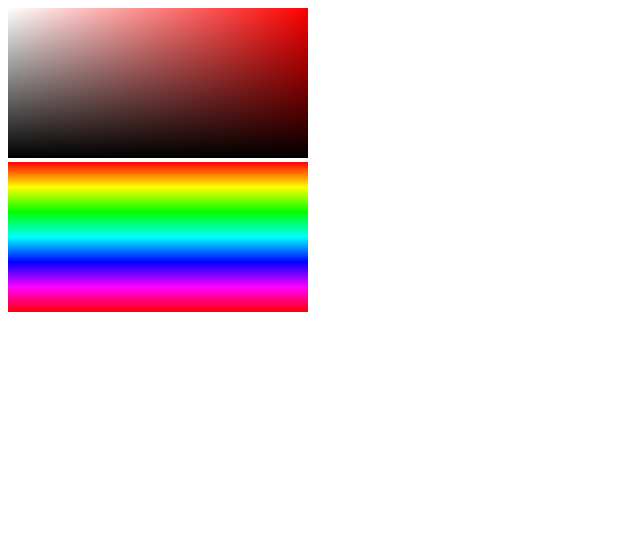
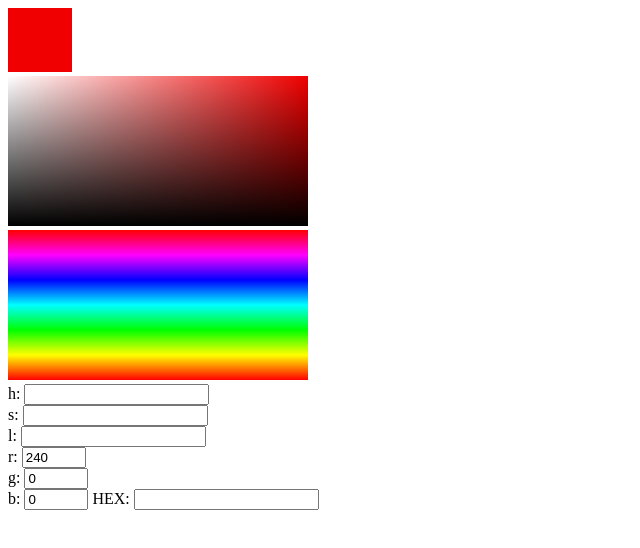
Before and after one commit to saaratrix/color-scheme-helper, a Svelte app: page / in a window 1280 px wide. Shown: the top 548 px of the page, without its empty margins (0-640 px from the left). Built offline with nearby package versions, Linux system fonts and the light colour scheme.

Commit message:
Testing Svelte property bindings and a store. Also started reading the RGB data.

```diff
--- a/public/global.css
+++ b/public/global.css
@@ -1,63 +1,3 @@
-html, body {
-	position: relative;
-	width: 100%;
-	height: 100%;
+*, *:before, *:after {
+	box-sizing: border-box;
 }
-
-body {
-	color: #333;
-	margin: 0;
-	padding: 8px;
-	box-sizing: border-box;
-	font-family: -apple-system, BlinkMacSystemFont, "Segoe UI", Roboto, Oxygen-Sans, Ubuntu, Cantarell, "Helvetica Neue", sans-serif;
-}
-
-a {
-	color: rgb(0,100,200);
-	text-decoration: none;
-}
-
-a:hover {
-	text-decoration: underline;
-}
-
-a:visited {
-	color: rgb(0,80,160);
-}
-
-label {
-	display: block;
-}
-
-input, button, select, textarea {
-	font-family: inherit;
-	font-size: inherit;
-	-webkit-padding: 0.4em 0;
-	padding: 0.4em;
-	margin: 0 0 0.5em 0;
-	box-sizing: border-box;
-	border: 1px solid #ccc;
-	border-radius: 2px;
-}
-
-input:disabled {
-	color: #ccc;
-}
-
-button {
-	color: #333;
-	background-color: #f4f4f4;
-	outline: none;
-}
-
-button:disabled {
-	color: #999;
-}
-
-button:not(:disabled):active {
-	background-color: #ddd;
-}
-
-button:focus {
-	border-color: #666;
-}
--- a/src/App.svelte
+++ b/src/App.svelte
@@ -1,5 +1,4 @@
 <script lang="ts">
-	export let name: string;
 	import ColorSelector from './color-selector/ColorSelector.svelte';
 </script>
 <style>
--- /dev/null
+++ b/src/color-selector/ColorInput.svelte
@@ -0,0 +1,34 @@
+<script lang="ts">
+  import { r, g, b } from './selected-colors.store';
+
+  setInterval(() => {
+    let value = $r + 1;
+    value = value % 255;
+    r.set(value);
+  }, 10);
+</script>
+
+<div>
+  <div class="input-group">
+    <label>h: </label>
+    <input type="number" name="h">
+    <br>
+    <label>s: </label>
+    <input type="number" name="s">
+    <br>
+    <label>l: </label>
+    <input type="number" name="l">
+  </div>
+  <div class="input-group">
+    <label>r: </label>
+    <input value={$r} name="r" type="number" step="1" min="0" max="255">
+    <br>
+    <label>g: </label>
+    <input value={$g} name="g" type="number" step="1" min="0" max="255">
+    <br>
+    <label>b: </label>
+    <input value={$b} name="b" type="number" step="1" min="0" max="255">
+    <label>HEX: </label>
+    <input name="hex" type="text" maxlength="9">
+  </div>
+</div>
--- a/src/color-selector/ColorPicker.svelte
+++ b/src/color-selector/ColorPicker.svelte
@@ -1,19 +1,94 @@
 <script lang="ts">
-  import { onMount } from 'svelte';
+  import { onDestroy, onMount } from 'svelte';
   import { drawRGBStrip, drawHSVBlock } from './color-picker-helpers';
+  import { toRGBAforCSS } from '../helpers/color-space-helpers';
+
+  import { r, g, b } from './selected-colors.store';
+  import type { Unsubscriber } from 'svelte/store';
 
   let slCanvas: HTMLCanvasElement;
+  let slContext: CanvasRenderingContext2D | undefined;
   let rgbCanvas: HTMLCanvasElement;
+  let rgbContext: CanvasRenderingContext2D | undefined;
 
-  onMount(() => {
+  let slPointerDown: boolean = false;
+  let rgbPointerDown: boolean = false;
+
+  const subscriptions: Unsubscriber[] = [];
+
+  onMount((): void => {
+    initEvents();
+
+    slContext = slCanvas.getContext('2d');
+    rgbContext = slCanvas.getContext('2d');
+
     drawRGBStrip(rgbCanvas);
-    drawHSVBlock('rgba(255, 0, 0, 1)', slCanvas);
+    drawHSVBlock(toRGBAforCSS($r, $g, $b, 1), slCanvas);
+
+    subscriptions.push(
+      r.subscribe(value => {
+        drawHSVBlock(toRGBAforCSS($r, $g, $b, 1), slCanvas);
+      }),
+      g.subscribe(value => {
+        drawHSVBlock(toRGBAforCSS($r, $g, $b, 1), slCanvas);
+      }),
+      b.subscribe(value => {
+        drawHSVBlock(toRGBAforCSS($r, $g, $b, 1), slCanvas);
+      }),
+    );
   });
+
+  onDestroy((): void => {
+    for (const subscription of subscriptions) {
+      subscription();
+    }
+
+    removeEvents();
+  });
+
+  function initEvents(): void {
+    window.addEventListener('pointerleave', onWindowPointerLeave);
+    window.addEventListener('pointerup', onWindowPointerUp);
+
+    rgbCanvas.addEventListener('pointerdown', onRGBPointerDown);
+    rgbCanvas.addEventListener('pointermove', onRGBPointerMove);
+  }
+
+  function removeEvents(): void {
+
+  }
+
+  function onRGBPointerDown(): void {
+    rgbPointerDown = true;
+  }
+
+  function onRGBPointerMove(event: PointerEvent): void {
+    if (!rgbPointerDown) {
+      return;
+    }
+
+    const imageData = rgbContext.getImageData(event.clientX, event.clientY, 1, 1);
+    console.log('pixel data!', imageData);
+  }
+
+  function onWindowPointerUp(): void {
+    rgbPointerDown = false;
+    slPointerDown = false;
+  }
+
+  function onWindowPointerLeave(): void {
+    rgbPointerDown = false;
+    slPointerDown = false;
+  }
 </script>
 <style lang="scss">
 .color-picker-saturation-lightness-container,
 .color-picker-rgb-container {
   position: relative;
+}
+
+canvas {
+  cursor: crosshair;
 }
 </style>
 <div class="color-picker">
--- a/src/color-selector/ColorSelector.svelte
+++ b/src/color-selector/ColorSelector.svelte
@@ -1,5 +1,32 @@
-<script>
-    import ColorPicker from "./ColorPicker.svelte";
+<script lang="ts">
+  import ColorPicker from "./ColorPicker.svelte";
+  import ColorInput from "./ColorInput.svelte";
+  import { toRGBforCSS } from "../helpers/color-space-helpers";
+
+  import { r, g, b } from './selected-colors.store';
+
 </script>
+<style lang="scss">
+  $size-selected-color: 64px;
 
-<ColorPicker />
+  .selected-color {
+    display: inline-block;
+    width: $size-selected-color;
+    height: $size-selected-color;
+  }
+</style>
+
+<section>
+  <header class="color-selector-header">
+    <div class="selected-color" style="background-color: { toRGBforCSS($r, $g, $b) }"></div>
+  </header>
+  <main>
+    <div class="color-picker-container">
+      <ColorPicker />
+    </div>
+    <div class="color-input-container">
+      <ColorInput />
+    </div>
+  </main>
+
+</section>
--- a/src/color-selector/color-picker-helpers.ts
+++ b/src/color-selector/color-picker-helpers.ts
@@ -5,11 +5,11 @@ export function drawRGBStrip(canvas: HTMLCanvasElement): void {
   const height = canvas.height;
   const gradient = context.createLinearGradient(0, 0, 0, height);
   gradient.addColorStop(0, 'rgba(255, 0, 0, 1)');
-  gradient.addColorStop(1 / 6, 'rgba(255, 255, 0, 1)');
-  gradient.addColorStop(2 / 6, 'rgba(0, 255, 0, 1)');
+  gradient.addColorStop(1 / 6, 'rgba(255, 0, 255, 1)');
+  gradient.addColorStop(2 / 6, 'rgba(0, 0, 255, 1)');
   gradient.addColorStop(3 / 6, 'rgba(0, 255, 255, 1)');
-  gradient.addColorStop(4 / 6, 'rgba(0, 0, 255, 1)');
-  gradient.addColorStop(5 / 6, 'rgba(255, 0, 255, 1)');
+  gradient.addColorStop(4 / 6, 'rgba(0, 255, 0, 1)');
+  gradient.addColorStop(5 / 6, 'rgba(255, 255, 0, 1)');
   gradient.addColorStop(1, 'rgba(255, 0, 0, 1)');
 
   context.fillStyle = gradient;
--- /dev/null
+++ b/src/color-selector/selected-colors.store.ts
@@ -0,0 +1,5 @@
+import { writable } from 'svelte/store';
+
+export const r = writable<number>(0);
+export const g = writable<number>(0);
+export const b = writable<number>(0);
--- /dev/null
+++ b/src/helpers/color-space-helpers.ts
@@ -0,0 +1,7 @@
+export function toRGBforCSS(r: number, g: number, b: number): string {
+  return `rgb(${r}, ${g}, ${b})`;
+}
+
+export function toRGBAforCSS(r: number, g: number, b: number, a: number): string {
+  return `rgb(${r}, ${g}, ${b}, ${a})`;
+}
--- a/src/main.ts
+++ b/src/main.ts
@@ -2,9 +2,6 @@ import App from './App.svelte';
 
 const app = new App({
 	target: document.body,
-	props: {
-		name: 'world'
-	}
 });
 
 export default app;
```
